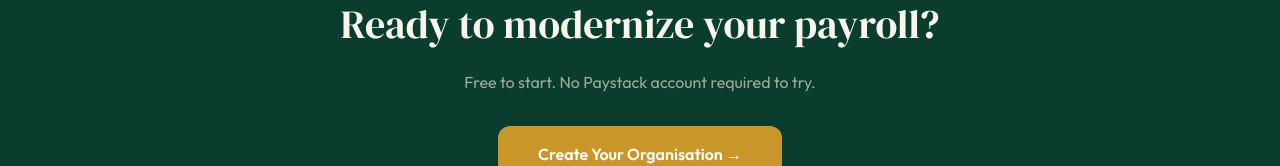
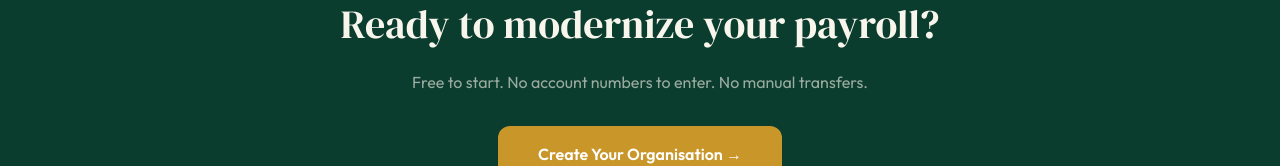
Before and after one commit to Oluwakemilola/SashaPay, a Next.js app in the folder frontend/: page / in a window 1280 px wide. Shown: the part 2209-2375 px from the top of the page. Built offline with nearby package versions, Linux system fonts and the light colour scheme.

Commit message:
Update page.tsx

```diff
--- a/frontend/src/app/page.tsx
+++ b/frontend/src/app/page.tsx
@@ -24,7 +24,7 @@ export default function LandingPage() {
   }, []);
 
   return (
-    <div style={{ fontFamily: "Outfit, sans-serif", background: "#F4F6F5", color: GREEN, overflowX: "hidden" }}>
+    <div style={{ fontFamily: "Outfit, sans-serif", background: CREAM, color: GREEN, overflowX: "hidden" }}>
 
       {/* Nav */}
       <nav style={{
@@ -48,7 +48,7 @@ export default function LandingPage() {
       </nav>
 
       {/* Hero */}
-      <section style={{ minHeight: "100vh", display: "flex", flexDirection: isMobile ? "column" : "row", alignItems: "center", paddingTop: 64 }}>
+      <section style={{ minHeight: "100vh", display: "flex", flexDirection: isMobile ? "column-reverse" : "row", alignItems: "center", paddingTop: 64 }}>
 
         {/* Left */}
         <div style={{ flex: 1, padding: isMobile ? "48px 24px 32px" : "80px 64px", maxWidth: isMobile ? "100%" : 600 }}>
@@ -107,7 +107,7 @@ export default function LandingPage() {
 
         {/* Mobile image */}
         {isMobile && (
-          <div style={{ width: "100%", height: 260, position: "relative", overflow: "hidden" }}>
+          <div style={{ width: "100%", height: 340, position: "relative", overflow: "hidden" }}>
             <img src={HERO_IMAGE} alt="Nigerian business professionals" style={{ width: "100%", height: "100%", objectFit: "cover" }} />
             <div style={{ position: "absolute", inset: 0, background: "linear-gradient(to bottom, transparent 60%, rgba(248,245,237,1) 100%)" }} />
           </div>
@@ -128,7 +128,7 @@ export default function LandingPage() {
 
           <div style={{ display: "grid", gridTemplateColumns: isMobile ? "1fr" : "repeat(3, 1fr)", gap: 20 }}>
             {[
-              { icon: "😤", title: "The Old Way", desc: "Log into your bank. Transfer to each worker one by one. Enter OTP 20 times. Hope you made no mistakes.", bad: true },
+              { icon: "😤", title: "The Old Way", desc: "Log into your bank. Enter 20 account numbers one by one. Transfer manually to each worker. Hope you made no mistakes.", bad: true },
               { icon: "⚡", title: "The SachaPay Way", desc: "Fund your wallet once. Set salaries once. Click Disburse. All 20 workers paid in seconds with full records.", good: true },
               { icon: "📋", title: "The Bonus", desc: "Every payment builds workers' Financial Passports — verifiable income proof they can use for loans, rent, anything.", neutral: true },
             ].map((item, i) => (
@@ -185,7 +185,7 @@ export default function LandingPage() {
           Ready to modernize your payroll?
         </h2>
         <p style={{ fontSize: 16, color: "rgba(248,245,237,0.6)", marginBottom: 32 }}>
-          Free to start. No Paystack account required to try.
+          Free to start. No account numbers to enter. No manual transfers.
         </p>
         <Link href="/register" style={{ display: "inline-block", padding: "16px 40px", background: GOLD, color: "#fff", borderRadius: 12, fontSize: 16, fontWeight: 700, textDecoration: "none" }}>
           Create Your Organisation →
```
